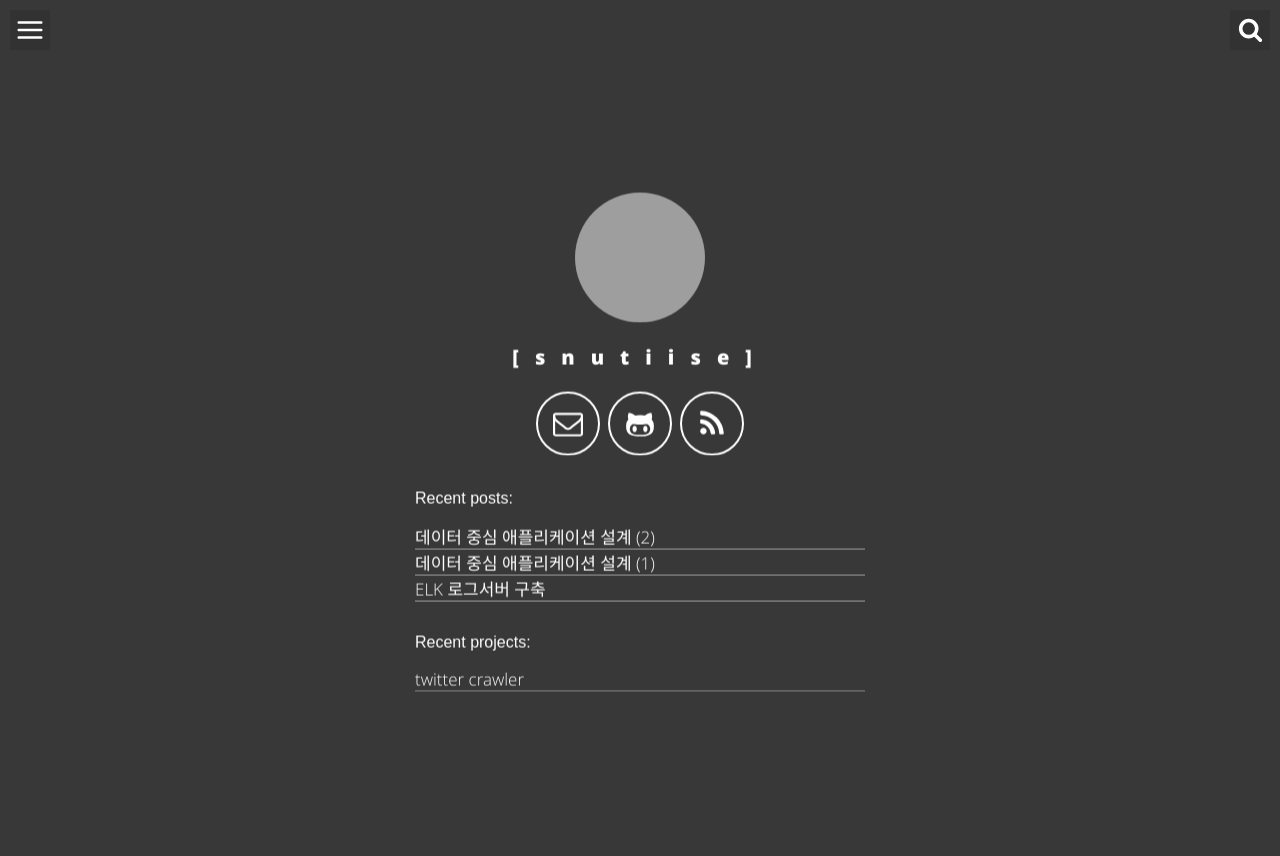
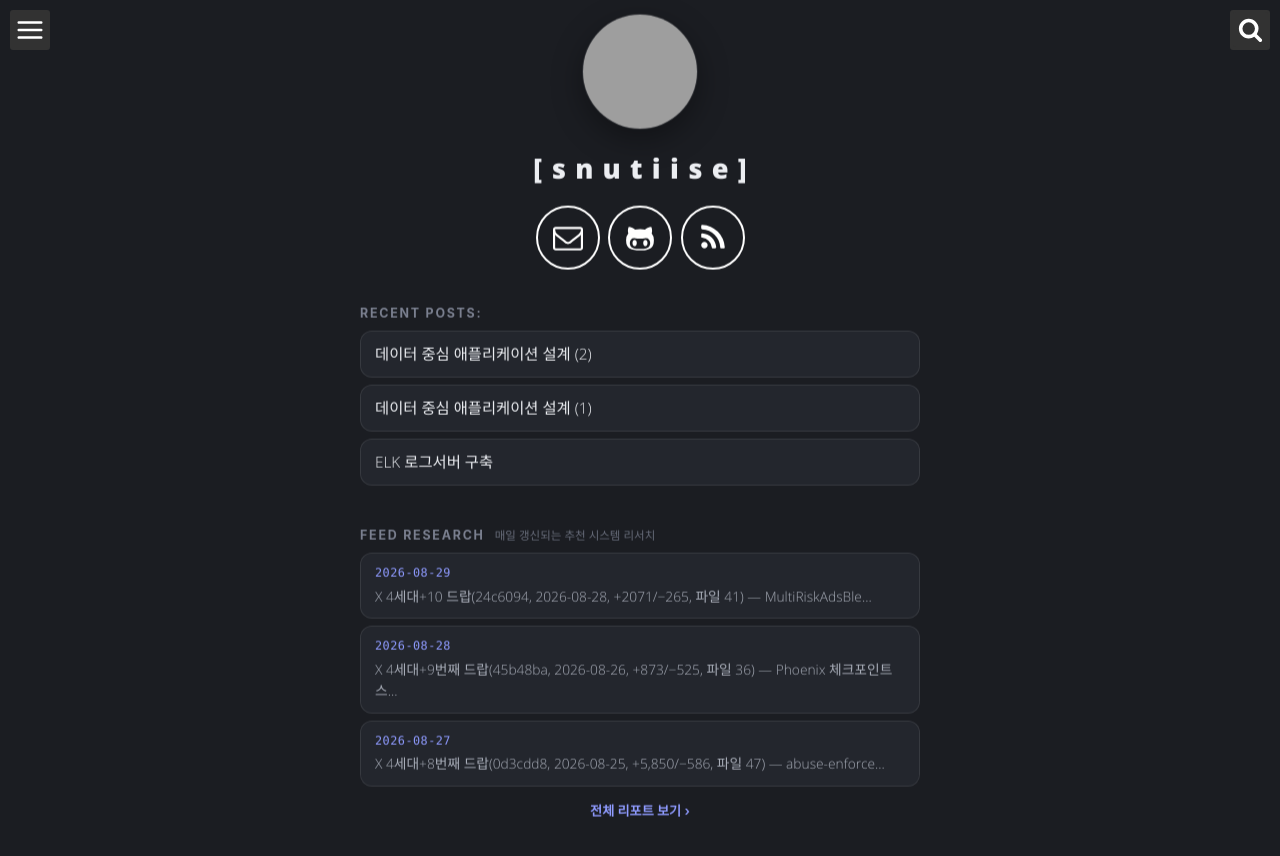
Before and after one commit to snutiise/snutiise.github.io, a Jekyll site: the page built from index.html, in a window 1280 px wide. Shown: the top 856 px of the page. Built offline with Jekyll 4.4.1, drawn with Linux system fonts in a browser that asks for light colours; grey boxes are pictures that could not be loaded.

Commit message:
feat(ui): 홈에 feed-research 리포트 연결 + 스타일 최신화 + 상태바 넘침 수정
**홈의 "Recent projects" 를 "Feed research" 로 교체.** 프로젝트 목록은
_config.yml 에 twitter crawler 한 줄만 있어 사실상 죽은 섹션이었다. 대신
매일 갱신되는 리포트 최신 3건을 날짜 + 요약으로 싣고 전체 목록으로 연결한다.
데이터는 하드코딩이 아니라 파이프라인이 만든다:
feed-research 빌드가 html/reports.json 을 내고 publish-html.sh 가 이를
_data/feed_research.yml 로 변환하므로, 매일 배치가 돌면 홈도 같이 갱신된다.

**스타일 최신화** — main.css 는 재빌드가 불가능하므로(kouto-swiss 의
normalize.css 버전이 바뀌어 전 페이지 기준 스타일이 흔들린다) 뒤에 로드되는
custom.css 를 오버라이드 레이어로 정리했다.
- 목록: 전폭 밑줄 → 카드(테두리·라운드·호버 이동). 밑줄이 텍스트보다 길게
  뻗어 정렬이 깨져 보이던 문제가 사라진다.
- 히어로: site-title 의 letter-spacing 을 9px 고정 → em 기반 + clamp 로
  바꿔 좁은 화면에서 제목이 넘치지 않게 했다. 자간 때문에 시각 중심이
  왼쪽으로 밀리던 것도 padding 으로 보정.
- 포스트: 이미지에 max-height 62vh. 테마 플레이스홀더(옥토캣)가 첫 화면을
  통째로 차지해 본문이 한 줄도 안 보이던 상태였다. 인용·코드블록 라운드,
  행간 1.85 로 한글 가독성 개선.
- 색·타이포 토큰(--ink/--surface/--accent/--sans)으로 통일.

**사이드바 상태바 넘침 수정.** #userip 에 인라인 width:250px 이 박혀 있어
IP 문자열이 길면 이웃 세그먼트를 밀어내고 오른쪽 끝이 잘렸다(스크린샷에서
".html" 이 "ht" 로 보이던 것). 폭을 내용에 맞추고 말줄임 처리했으며,
700px 이하에서는 장식용 세그먼트를 감춘다.

```diff
--- a/_includes/header-default.html
+++ b/_includes/header-default.html
@@ -39,15 +39,21 @@
               {% endfor %}
         </ul>
 
-        <ul class="recent">
-            <p>Recent projects:</p>
-             {% for project in site.projects limit:3%}
+        <ul class="recent recent-research">
+            <p>Feed research <span class="recent-sub">매일 갱신되는 추천 시스템 리서치</span></p>
+            {% for r in site.data.feed_research limit:3 %}
                 <li>
-                    <a title="Show my recent project" href="{{ project.url}}">
-                        <h2 class="post-title" itemprop="name">{{ project.name }}</h2>
+                    <a title="리포트 열기" href="{{ '/feed-research/daily-' | append: r.date | append: '.html' | prepend: site.baseurl }}">
+                        <h2 class="post-title" itemprop="name">
+                            <span class="rr-date">{{ r.date }}</span>
+                            <span class="rr-sum">{{ r.summary | strip_html | truncate: 72 }}</span>
+                        </h2>
                     </a>
                 </li>
-              {% endfor %}
+            {% endfor %}
+            <li class="rr-all">
+                <a href="{{ '/feed-research/' | prepend: site.baseurl }}">전체 리포트 보기 &rsaquo;</a>
+            </li>
         </ul>
 
     </div>
--- a/assets/css/custom.css
+++ b/assets/css/custom.css
@@ -92,54 +92,169 @@ table tr:hover td {
 	background: -webkit-gradient(linear, left top, left bottom, from(#f2f2f2), to(#f0f0f0));
 	background: -moz-linear-gradient(top,  #f2f2f2,  #f0f0f0);
 }
-/* ────────────────────────────────────────────────────────────────────────
-   오버라이드 — main.css 는 src/styl 에서 빌드되지만 2018년 산출물이고,
-   지금 재빌드하면 kouto-swiss 가 딸려오는 normalize.css 버전이 바뀌어
-   전 페이지 기준 스타일이 흔들린다. 그래서 스타일 소스를 고치는 대신
+
+/* ═══════════════════════════════════════════════════════════════════════
+   디자인 오버라이드 레이어
+   main.css 는 src/styl 에서 빌드되지만 2018년 산출물이고, 지금 재빌드하면
+   kouto-swiss 가 딸려오는 normalize.css 버전이 바뀌어 전 페이지 기준
+   스타일이 흔들린다(실측 확인). 그래서 스타일 소스를 고치는 대신
    main.css 뒤에 로드되는 이 파일에서 필요한 규칙만 덮어쓴다.
-   ──────────────────────────────────────────────────────────────────────── */
+   ═══════════════════════════════════════════════════════════════════════ */
 
-/* 모바일 슬라이드 메뉴가 height:163px 로 고정돼 있어 항목이 늘면 잘린다.
-   내용에 맞춰 늘리되 화면을 넘지 않게 하고, 넘치면 스크롤한다. */
-aside {
-  height: auto;
-  max-height: 70vh;
-  overflow-y: auto;
-  -webkit-overflow-scrolling: touch;
+:root {
+  --ink: #eceef2;
+  --ink-dim: #a8adb8;
+  --ink-faint: #7b8090;
+  --surface: #1b1d22;
+  --surface-2: #23262d;
+  --line: rgba(255,255,255,.09);
+  --accent: #8f9bff;
+  --accent-soft: rgba(143,155,255,.14);
+  --radius: 12px;
+  --sans: "Apple SD Gothic Neo", Pretendard, -apple-system, BlinkMacSystemFont,
+          "Segoe UI", "Noto Sans KR", sans-serif;
+  --mono: ui-monospace, "SF Mono", SFMono-Regular, Menlo, Consolas, monospace;
 }
 
-/* 좁은 화면에서 table 을 통째로 display:none 처리해 표 내용이 사라졌다.
+/* ── 기본 타이포 ─────────────────────────────────────────────────────── */
+body { font-family: var(--sans); -webkit-font-smoothing: antialiased; }
+.header-site, .header-post, .page-header { background: var(--surface); }
+.header-site .content { padding-bottom: 40px; }
+
+/* ── 홈 히어로 ───────────────────────────────────────────────────────── */
+.header-site .person img {
+  width: 116px; height: 116px;
+  border: 1px solid var(--line);
+  box-shadow: 0 10px 30px rgba(0,0,0,.35);
+}
+.header-site .site-title {
+  letter-spacing: .34em;          /* 9px 고정값은 작은 화면에서 넘친다 */
+  font-size: clamp(1.15rem, 4.2vw, 1.7rem);
+  font-weight: 700;
+  color: var(--ink);
+  padding-left: .34em;            /* 자간 때문에 시각 중심이 왼쪽으로 밀린다 */
+}
+.header-site .site-description { color: var(--ink-dim); }
+
+/* 소셜 아이콘 — 원형 테두리를 부드럽게, 호버 반응 추가 */
+.header-site .social a,
+.header-site .person + div a {
+  transition: transform .16s ease, background-color .16s ease;
+}
+.header-site .social a:hover { transform: translateY(-2px); }
+
+/* ── 목록: 전폭 밑줄 → 카드 ─────────────────────────────────────────── */
+.header-site .recent { max-width: 560px; margin-top: 34px; }
+.header-site .recent p {
+  font-size: .78rem; font-weight: 700; letter-spacing: .14em;
+  text-transform: uppercase; color: var(--ink-faint);
+  margin: 0 0 10px; display: flex; align-items: baseline; gap: 10px;
+}
+.header-site .recent .recent-sub {
+  font-size: .72rem; font-weight: 500; letter-spacing: 0;
+  text-transform: none; color: var(--ink-faint); opacity: .8;
+}
+.header-site .recent li { margin-bottom: 7px; }
+.header-site .recent a h2 {
+  border-bottom: 0;
+  background: var(--surface-2);
+  border: 1px solid var(--line);
+  border-radius: var(--radius);
+  padding: 11px 14px;
+  font-size: .96rem; line-height: 1.5; color: var(--ink);
+  transition: border-color .16s ease, transform .16s ease, background-color .16s ease;
+}
+.header-site .recent a h2:hover {
+  background: var(--surface-2);
+  border-color: var(--accent);
+  transform: translateX(3px);
+}
+
+/* feed-research 카드: 날짜 + 요약 2단 */
+.recent-research .rr-date {
+  display: block; font-family: var(--mono); font-size: .74rem;
+  color: var(--accent); letter-spacing: .04em; margin-bottom: 3px;
+}
+.recent-research .rr-sum {
+  display: block; color: var(--ink-dim); font-size: .86rem;
+  font-weight: 400; line-height: 1.55;
+  display: -webkit-box; -webkit-line-clamp: 2; -webkit-box-orient: vertical;
+  overflow: hidden;
+}
+.recent-research .rr-all { margin-top: 10px; }
+.recent-research .rr-all a {
+  color: var(--accent); font-size: .82rem; font-weight: 600;
+  display: inline-block; padding: 4px 2px;
+}
+.recent-research .rr-all a:hover { text-decoration: underline; }
+
+/* ── 포스트 본문 ─────────────────────────────────────────────────────── */
+/* 테마 플레이스홀더(옥토캣)가 첫 화면을 통째로 차지한다. 본문 이미지 전반에
+   상한을 둬서 글이 먼저 보이게 한다. */
+.post-content img { max-height: 62vh; width: auto; border-radius: 10px; }
+.post-content p, .post-content li { line-height: 1.85; }
+.post-content h2:before { color: var(--accent); opacity: .6; margin-right: .2em; }
+.post-content pre {
+  border-radius: 10px; padding: 14px 16px; font-size: .84rem; line-height: 1.6;
+}
+.post-content blockquote {
+  border-left: 3px solid var(--accent);
+  background: rgba(0,0,0,.03);
+  border-radius: 0 10px 10px 0;
+  padding: 2px 18px;
+}
+.post-content hr { border-top: 1px solid rgba(0,0,0,.1); }
+
+/* ── 사이드바 상태바: 세그먼트가 넘쳐 잘리던 것 ───────────────────────── */
+aside #topmenu { overflow: hidden; }
+aside #topmenu ul { max-width: 100%; }
+/* 인라인 width:250px 때문에 IP 문자열이 길면 이웃 세그먼트를 밀어낸다 */
+aside #topmenu #userip {
+  width: auto !important; max-width: 42vw;
+  overflow: hidden; text-overflow: ellipsis; white-space: nowrap;
+}
+aside #topmenu ul li span { font-size: 12px; }
+@media (max-width: 700px) {
+  /* 좁은 화면에서는 장식용 상태바가 자리만 차지하고 잘린다 */
+  aside #topmenu ul:nth-child(2) li:nth-child(3),
+  aside #topmenu ul:nth-child(2) li:nth-child(4),
+  aside #topmenu ul li:nth-child(2) { display: none; }
+}
+
+/* ── 부드러운 전환 ───────────────────────────────────────────────────── */
+@media (prefers-reduced-motion: reduce) {
+  *, *::before, *::after {
+    animation-duration: .001ms !important;
+    transition-duration: .001ms !important;
+    scroll-behavior: auto !important;
+  }
+}
+
+/* ── 앞서 확인된 결함들의 수정 (감사 CONFIRMED) ──────────────────────── */
+
+/* 모바일 슬라이드 메뉴가 height:163px 로 고정돼 항목이 늘면 잘린다. */
+aside { height: auto; max-height: 70vh; overflow-y: auto; -webkit-overflow-scrolling: touch; }
+
+/* 좁은 화면에서 table 을 display:none 처리해 표 내용이 사라졌다.
    숨기는 대신 가로 스크롤로 보여준다. */
 @media only screen and (max-width: 37.5rem) {
   table { display: table; width: 100%; margin: 1em 0; font-size: 12px; }
-  .post-content > table,
-  .page-content > table { display: block; overflow-x: auto; white-space: nowrap; }
+  .post-content > table, .page-content > table { display: block; overflow-x: auto; white-space: nowrap; }
 }
 
-/* 키보드 포커스가 보이지 않아 탭 이동 위치를 알 수 없었다.
-   :focus-visible 이라 마우스 클릭에는 테두리가 생기지 않는다. */
-:focus-visible {
-  outline: 2px solid #7f8cff;
-  outline-offset: 2px;
-  border-radius: 2px;
+/* 키보드 포커스가 보이지 않아 탭 위치를 알 수 없었다. */
+:focus-visible { outline: 2px solid var(--accent); outline-offset: 2px; border-radius: 3px; }
+
+/* 본문 이미지가 컨테이너를 넘지 않게 (원본 1920px 스크린샷 다수). */
+.post-content img, .page-content img { max-width: 100%; height: auto; }
+
+/* 목록 페이지에 제목 요소가 없어 스크린리더가 주제를 알 수 없었다.
+   레이아웃을 건드리지 않도록 시각적으로만 숨긴다. */
+.sr-only {
+  position: absolute; width: 1px; height: 1px;
+  padding: 0; margin: -1px; overflow: hidden;
+  clip: rect(0, 0, 0, 0); white-space: nowrap; border: 0;
 }
 
-/* 본문 이미지가 컨테이너를 넘지 않게. 원본이 1920px 인 스크린샷이 여럿이다. */
-.post-content img,
-.page-content img { max-width: 100%; height: auto; }
-
-/* 목록 페이지에 제목 요소가 없어 스크린리더가 페이지 주제를 알 수 없었다.
-   레이아웃을 건드리지 않도록 시각적으로만 숨긴다. */
-.sr-only {
-  position: absolute;
-  width: 1px; height: 1px;
-  padding: 0; margin: -1px;
-  overflow: hidden;
-  clip: rect(0, 0, 0, 0);
-  white-space: nowrap;
-  border: 0;
-}
-
-/* 방문자 카운터 오버레이(#hitbox)가 우하단 100x100 영역에서 클릭·탭을
-   가로챈다(elementFromPoint 로 확인). 표시만 하고 입력은 통과시킨다. */
+/* 방문자 카운터 오버레이가 우하단 100x100 에서 탭을 가로챈다. */
 #hitbox { pointer-events: none; }
```
